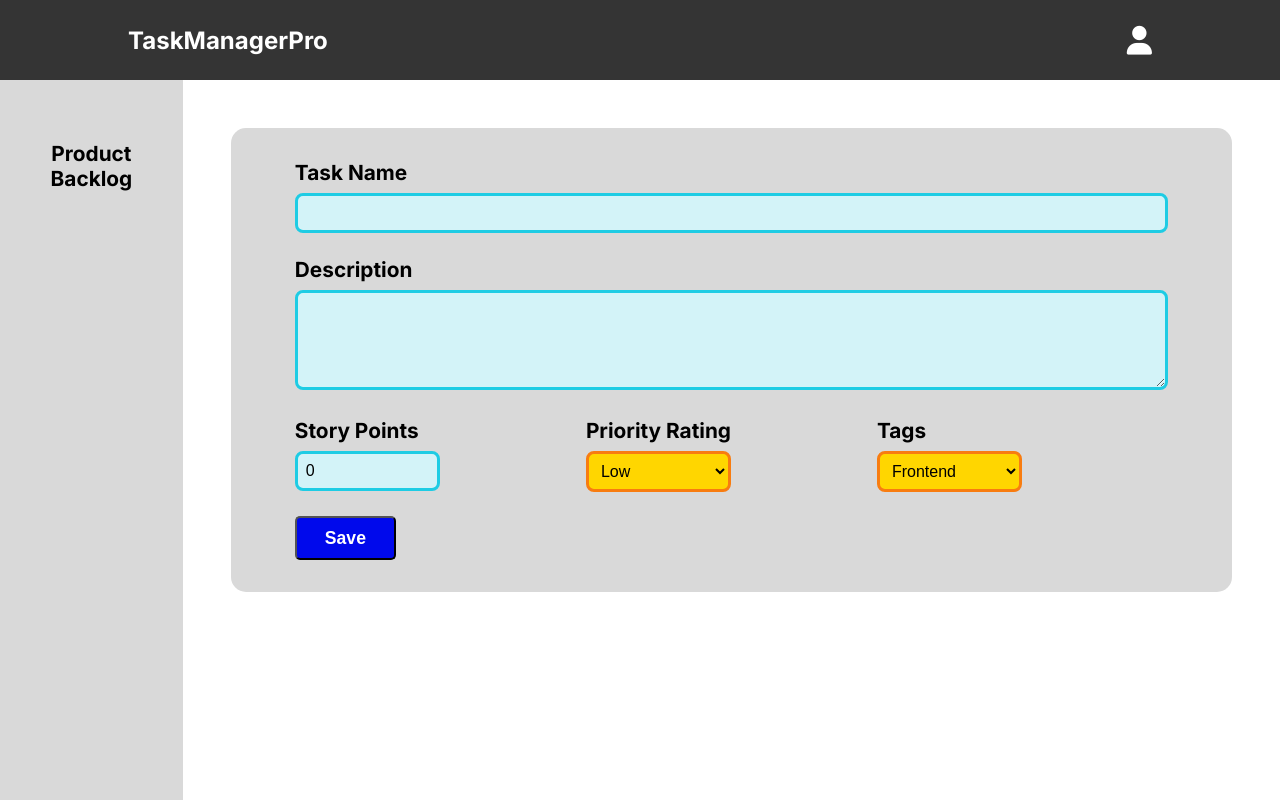
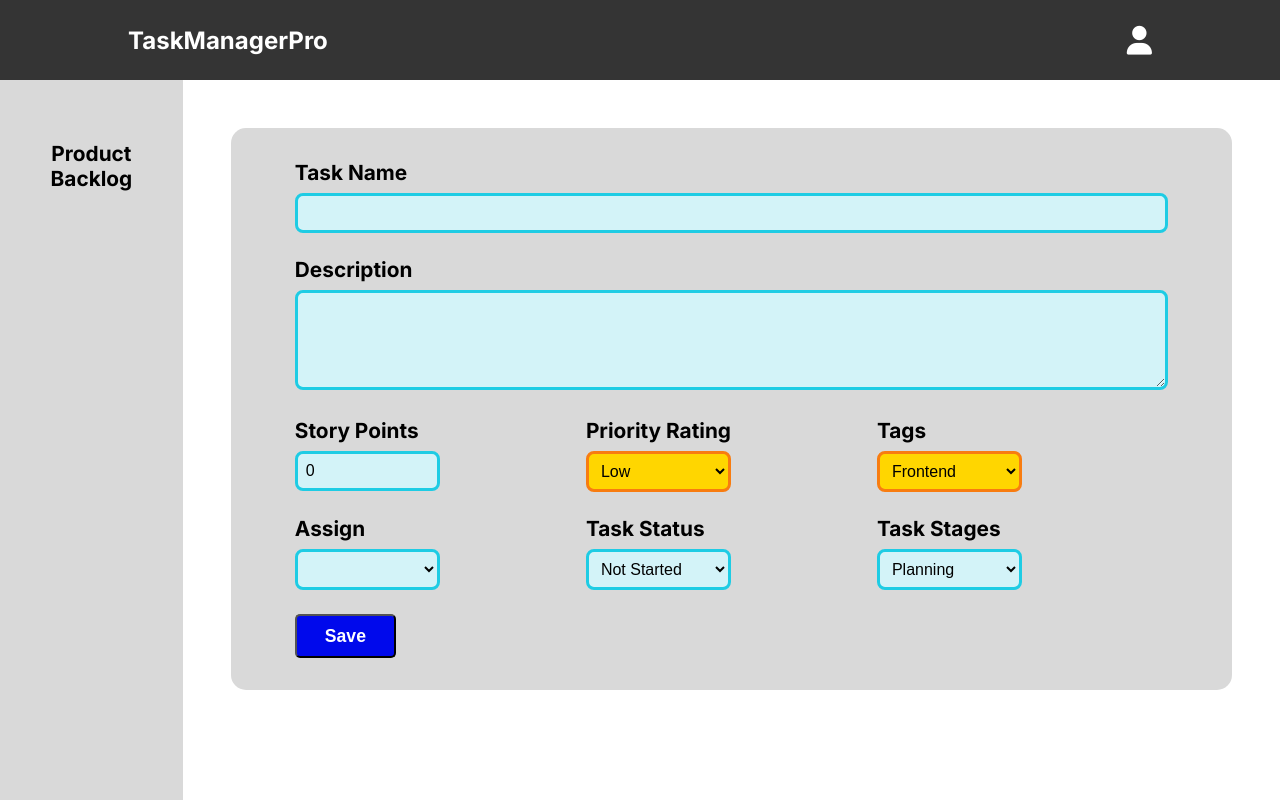
Before and after one commit to HongZinChiam/TMP, a React (Vite) app: page / in a window 1280 px wide. Both pictures are taken after a click on the button "Add". Built offline with nearby package versions, Linux system fonts and the light colour scheme.

Commit message:
Changes to TaskEditor.jsx
Added input fields, Assign, Task Status, Task Stages

```diff
--- a/src/TaskEditor.jsx
+++ b/src/TaskEditor.jsx
@@ -9,6 +9,10 @@ function TaskEditor() {
     const [storyPoints, setStoryPoints] = useState(0);
     const [priorityRating, setPriorityRating] = useState('');
     const [tags, setTags] = useState('');
+
+    const [assign, setAssign] = useState('');
+    const [taskStatus, setTaskStatus] = useState('');
+    const [taskStages, setTaskStages] = useState('');
 
     return (
         <form>
@@ -84,6 +88,50 @@ function TaskEditor() {
                     </select>
                 </div>
             </section>
+
+            <section class="column">
+                <div>
+                    <label for="assign">Assign</label>
+                    <select
+                        id="assign"
+                        className="blue input column-input"
+                        required
+                        value={assign}
+                        onChange={e => setAssign(e.target.value)}
+                    >
+                    </select>
+                </div>
+                <div>
+                    <label for="taskStatus">Task Status</label>
+                    <select
+                        id="taskStatus"
+                        className="blue input column-input"
+                        required
+                        value={taskStatus}
+                        onChange={e => setTaskStatus(e.target.value)}
+                    >
+                        <option value="notStarted">Not Started</option>
+                        <option value="active">Active</option>
+                        <option value="completed">Completed</option>
+                    </select>
+                </div>
+                <div>
+                    <label for="taskStages">Task Stages</label>
+                    <select
+                        id="taskStages"
+                        className="blue input column-input"
+                        required
+                        value={taskStages}
+                        onChange={e => setTaskStages(e.target.value)}
+                    >
+                        <option value="planning">Planning</option>
+                        <option value="development">Development</option>
+                        <option value="integration">Integration</option>
+                        <option value="testing">Testing</option>
+                    </select>
+                </div>
+            </section>
+
             <section>
                 <button className="save">Save</button>
             </section>
```
